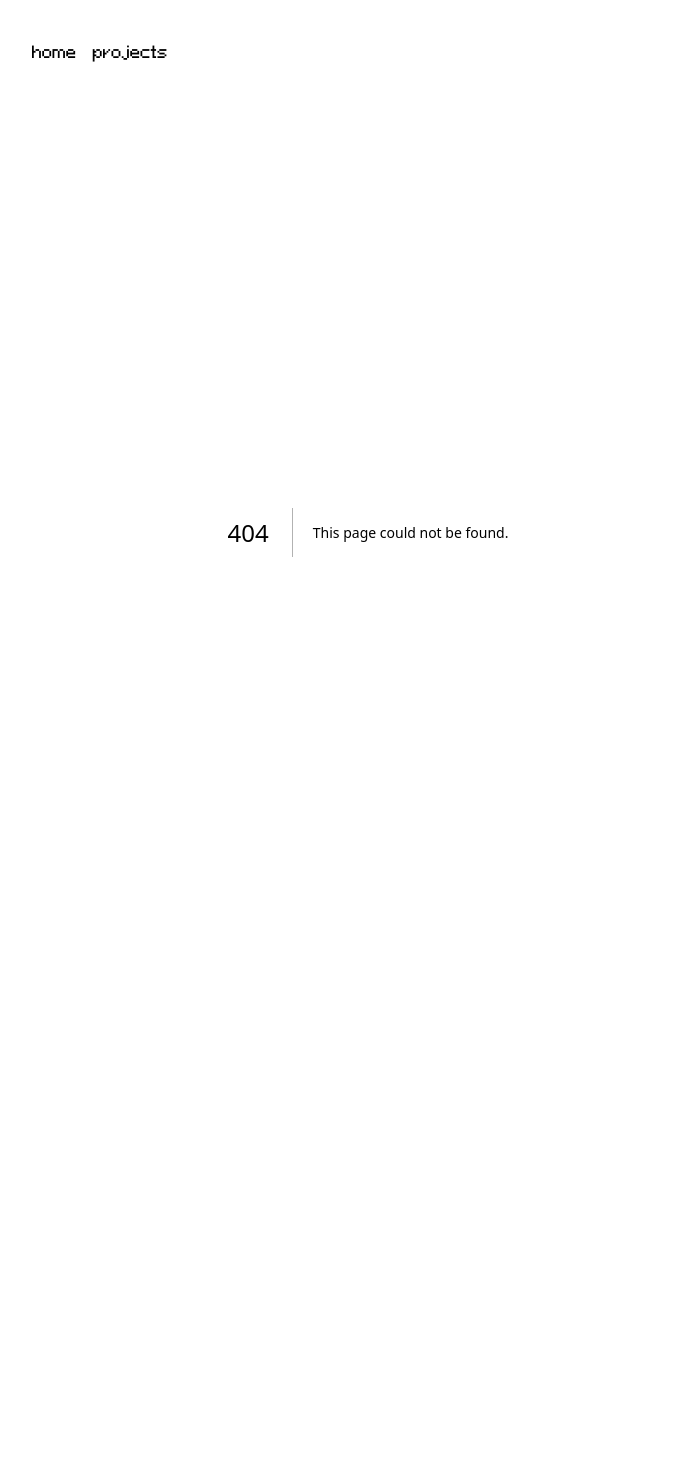
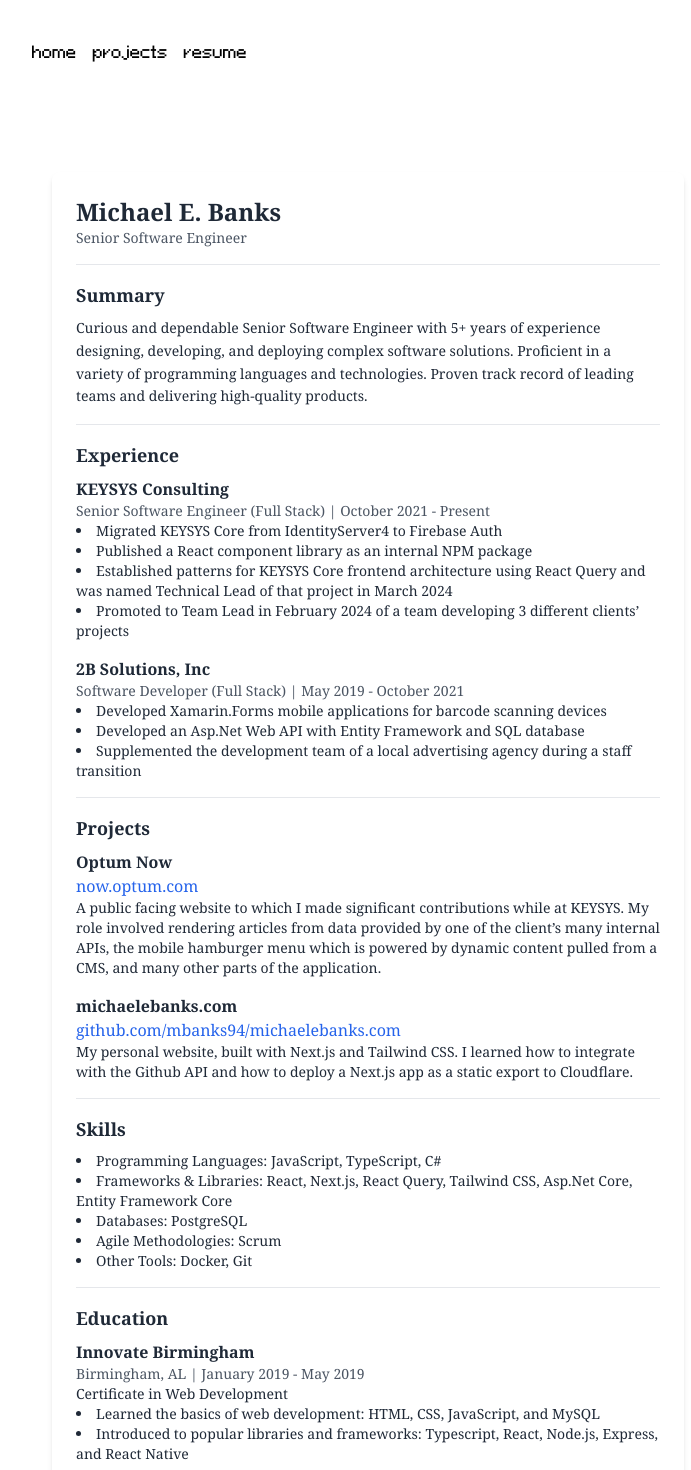
Before and after one commit to mbanks94/michaelebanks.com, a Next.js app: page /resume in a window 1280 px wide. Before the commit this address had no page. Shown: the part 20-1490 px from the top of the page, without its empty margins (272-963 px from the left). Before the commit the page ends 1112 px from the top, so only its background shows below. Built offline with nearby package versions, Linux system fonts and the light colour scheme.

Commit message:
add resume

```diff
--- a/src/app/page.tsx
+++ b/src/app/page.tsx
@@ -7,7 +7,10 @@ export default function Home() {
     <section>
       <div>
         <h1>
-          <Typewriter text={`Hi, I'm Michael 👋`} delay={150} />
+          <Typewriter
+            text={`Hi, I'm Michael 👋 Welcome to my site.`}
+            delay={135}
+          />
         </h1>
       </div>
     </section>
--- /dev/null
+++ b/src/app/resume/page.tsx
@@ -0,0 +1,9 @@
+import { Resume } from '@/components/resume/Resume';
+
+export default async function Page() {
+  return (
+    <section>
+      <Resume />
+    </section>
+  );
+}
--- a/src/components/nav.tsx
+++ b/src/components/nav.tsx
@@ -3,6 +3,7 @@ import Link from 'next/link';
 const navItems = {
   '/': 'home',
   '/projects': 'projects',
+  '/resume': 'resume',
 };
 
 export function Navbar() {
--- /dev/null
+++ b/src/components/resume/Resume.tsx
@@ -0,0 +1,153 @@
+export const Resume = () => {
+  return (
+    <div className='text-gray-800'>
+      <div className='container mx-auto py-10 px-5 font-serif'>
+        <div className='max-w-4xl mx-auto bg-white rounded-lg shadow-md overflow-hidden'>
+          <div className='p-4 sm:p-6'>
+            <div className='flex items-center justify-between'>
+              <div>
+                <h2 className='text-2xl font-semibold'>Michael E. Banks</h2>
+                <p className='text-sm text-gray-600'>
+                  Senior Software Engineer
+                </p>
+              </div>
+            </div>
+            <hr className='my-4' />
+            <div>
+              <h3 className='text-lg font-semibold mb-2'>Summary</h3>
+              <p className='text-sm leading-relaxed'>
+                Curious and dependable Senior Software Engineer with 5+ years of
+                experience designing, developing, and deploying complex software
+                solutions. Proficient in a variety of programming languages and
+                technologies. Proven track record of leading teams and
+                delivering high-quality products.
+              </p>
+            </div>
+            <hr className='my-4' />
+            <div>
+              <h3 className='text-lg font-semibold mb-2'>Experience</h3>
+              <div>
+                <h4 className='text-md font-semibold'>KEYSYS Consulting</h4>
+                <p className='text-sm text-gray-600'>
+                  Senior Software Engineer (Full Stack) | October 2021 - Present
+                </p>
+                <ul className='list-disc list-inside text-sm'>
+                  <li>
+                    Migrated KEYSYS Core from IdentityServer4 to Firebase Auth
+                  </li>
+                  <li>
+                    Published a React component library as an internal NPM
+                    package
+                  </li>
+                  <li>
+                    Established patterns for KEYSYS Core frontend architecture
+                    using React Query and was named Technical Lead of that
+                    project in March 2024
+                  </li>
+                  <li>
+                    Promoted to Team Lead in February 2024 of a team developing
+                    3 different clients’ projects
+                  </li>
+                </ul>
+              </div>
+              <div className='mt-4'>
+                <h4 className='text-md font-semibold'>2B Solutions, Inc</h4>
+                <p className='text-sm text-gray-600'>
+                  Software Developer (Full Stack) | May 2019 - October 2021
+                </p>
+                <ul className='list-disc list-inside text-sm'>
+                  <li>
+                    Developed Xamarin.Forms mobile applications for barcode
+                    scanning devices
+                  </li>
+                  <li>
+                    Developed an Asp.Net Web API with Entity Framework and SQL
+                    database
+                  </li>
+                  <li>
+                    Supplemented the development team of a local advertising
+                    agency during a staff transition
+                  </li>
+                </ul>
+              </div>
+            </div>
+            <hr className='my-4' />
+            <div>
+              <h3 className='text-lg font-semibold mb-2'>Projects</h3>
+              <div>
+                <h4 className='text-md font-semibold'>Optum Now</h4>
+                <a
+                  href='now.optum.com'
+                  target='_blank'
+                  rel='noopener noreferrer'
+                  className='font-medium text-blue-600 dark:text-blue-500 hover:underline'
+                >
+                  now.optum.com
+                </a>
+                <p className='text-sm'>
+                  A public facing website to which I made significant
+                  contributions while at KEYSYS. My role involved rendering
+                  articles from data provided by one of the client’s many
+                  internal APIs, the mobile hamburger menu which is powered by
+                  dynamic content pulled from a CMS, and many other parts of the
+                  application.
+                </p>
+              </div>
+              <div className='mt-4'>
+                <h4 className='text-md font-semibold'>michaelebanks.com</h4>
+                <a
+                  href='https://github.com/mbanks94/michaelebanks.com'
+                  target='_blank'
+                  rel='noopener noreferrer'
+                  className='font-medium text-blue-600 dark:text-blue-500 hover:underline'
+                >
+                  github.com/mbanks94/michaelebanks.com
+                </a>
+                <p className='text-sm'>
+                  My personal website, built with Next.js and Tailwind CSS. I
+                  learned how to integrate with the Github API and how to deploy
+                  a Next.js app as a static export to Cloudflare.
+                </p>
+              </div>
+            </div>
+            <hr className='my-4' />
+            <div>
+              <h3 className='text-lg font-semibold mb-2'>Skills</h3>
+              <ul className='list-disc list-inside text-sm'>
+                <li>Programming Languages: JavaScript, TypeScript, C#</li>
+                <li>
+                  Frameworks & Libraries: React, Next.js, React Query, Tailwind
+                  CSS, Asp.Net Core, Entity Framework Core
+                </li>
+                <li>Databases: PostgreSQL</li>
+                <li>Agile Methodologies: Scrum</li>
+                <li>Other Tools: Docker, Git</li>
+              </ul>
+            </div>
+            <hr className='my-4' />
+            <div>
+              <h3 className='text-lg font-semibold mb-2'>Education</h3>
+              <div>
+                <h4 className='text-md font-semibold'>Innovate Birmingham</h4>
+                <p className='text-sm text-gray-600'>
+                  Birmingham, AL | January 2019 - May 2019
+                </p>
+                <p className='text-sm'>Certificate in Web Development</p>
+                <ul className='list-disc list-inside text-sm'>
+                  <li>
+                    Learned the basics of web development: HTML, CSS,
+                    JavaScript, and MySQL
+                  </li>
+                  <li>
+                    Introduced to popular libraries and frameworks: Typescript,
+                    React, Node.js, Express, and React Native
+                  </li>
+                </ul>
+              </div>
+            </div>
+          </div>
+        </div>
+      </div>
+    </div>
+  );
+};
```
